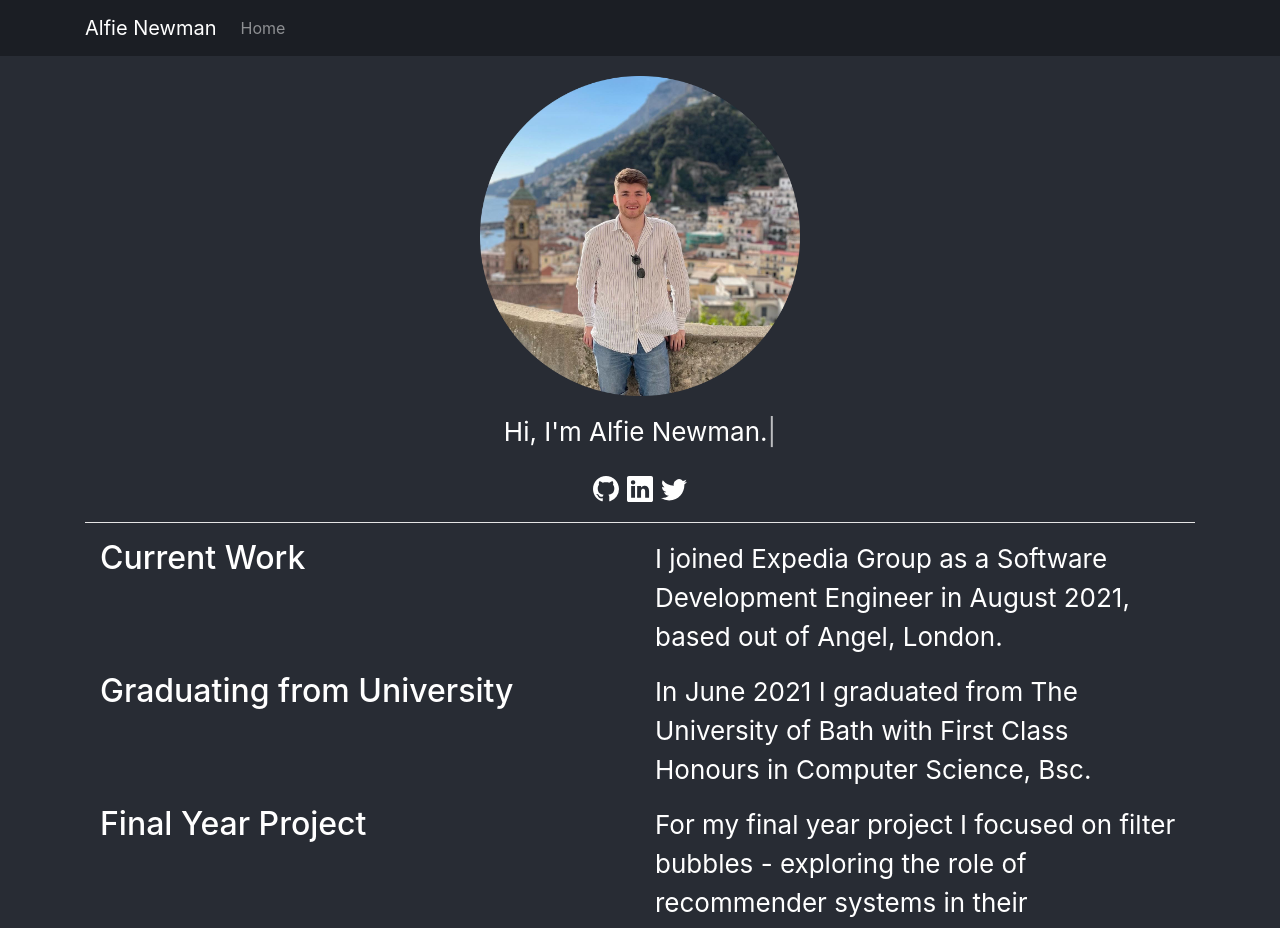
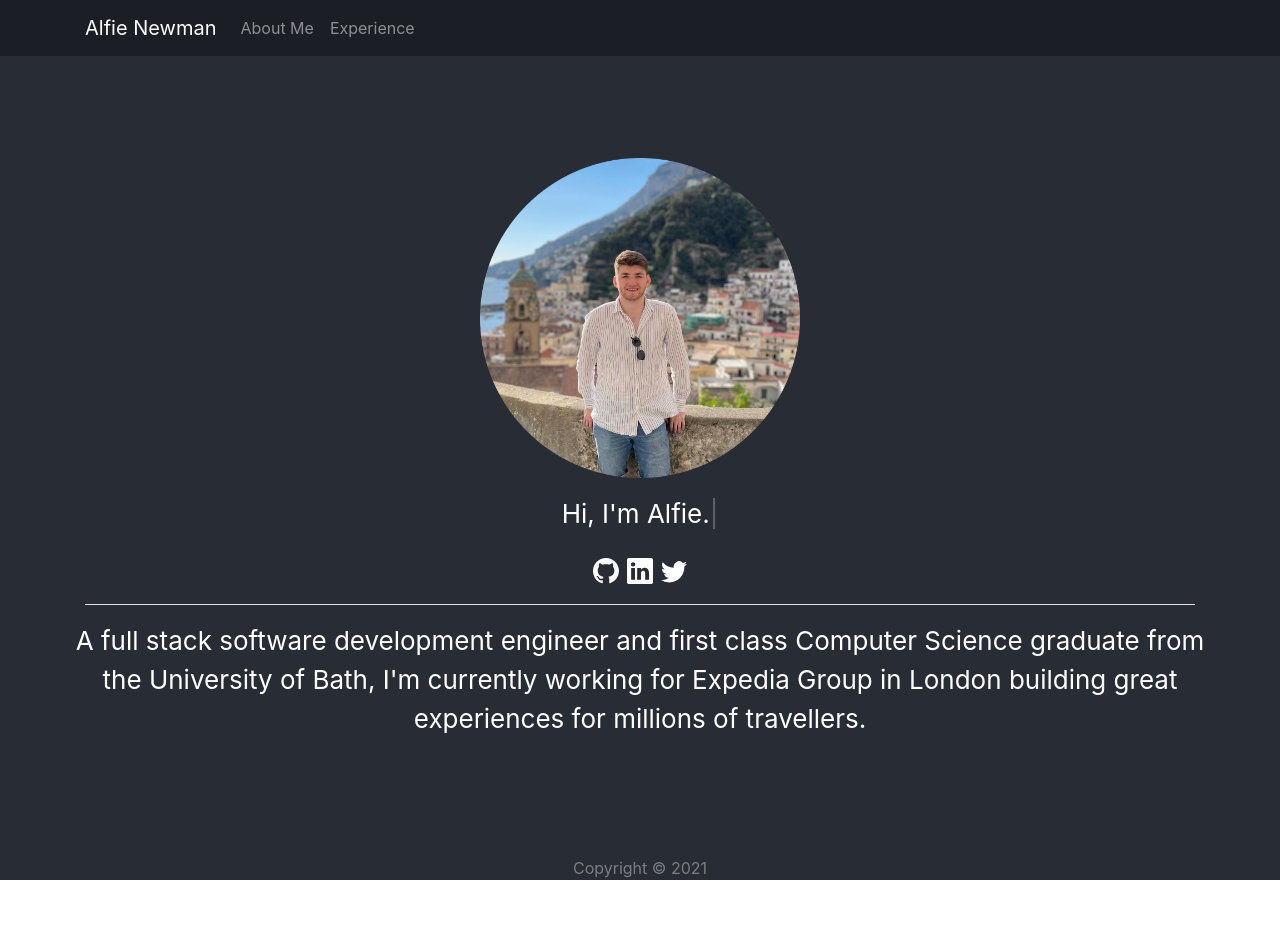
Before and after one commit to alfiewn/personal-website, a React (Create React App) app: page / in a window 1280 px wide. Shown: the top 928 px of the page. After the commit the page ends 880 px from the top, so only its background shows below. Built offline with nearby package versions, Linux system fonts and the light colour scheme.

Commit message:
split about me and experience pages

```diff
--- a/src/App.css
+++ b/src/App.css
@@ -16,7 +16,6 @@
   justify-content: center;
   font-size: calc(10px + 2vmin);
   color: white;
-  padding-top: 20px;
 }
 
 .App-footer {
--- a/src/App.js
+++ b/src/App.js
@@ -2,7 +2,8 @@ import 'bootstrap/dist/css/bootstrap.min.css';
 import { Route, Routes } from "react-router-dom";
 import 'react-typist/dist/Typist.css';
 import './App.css';
-import Home from './components/Home';
+import About from './components/About';
+import Experience from './components/Experience';
 import NavBar from './components/Navbar';
 
 function App() {
@@ -11,7 +12,8 @@ function App() {
       <NavBar></NavBar>
       <header className="App-header">
         <Routes>
-          <Route path="/" element={<Home />} />
+          <Route path="/" element={<About />} />
+          <Route path="/experience" element={<Experience />} />
         </Routes>
       </header>
       <footer className="App-footer">
--- a/src/components/Home.js
+++ b/src/components/About.js
@@ -1,7 +1,6 @@
 import { Container } from 'react-bootstrap';
 import Row from 'react-bootstrap/Row';
 import Typist from 'react-typist';
-import Experience from './Experience';
 import portrait from '../images/portrait.png';
 import SocialButtons from './SocialButtons';
 
@@ -13,19 +12,25 @@ function Portrait(props) {
 
 function Intro(props) {
     return <Row className='mt-3 justify-content-center'>
-        <Typist>Hi, I'm Alfie Newman.</Typist>
+        <Typist>Hi, I'm Alfie.</Typist>
     </Row>
 }
 
+function Description(props) {
+    return <Row>
+        <p>A full stack software development engineer and first class Computer Science graduate from the University of Bath, I'm currently working for
+            Expedia Group in London building great experiences for millions of travellers.</p>
+    </Row>
+}
 
-function Home(props) {
+function About(props) {
     return <Container>
         <Portrait />
         <Intro />
         <SocialButtons />
         <hr className='Rule' />
-        <Experience />
+        <Description />
     </Container>
 }
 
-export default Home
+export default About
--- a/src/components/Experience.js
+++ b/src/components/Experience.js
@@ -12,20 +12,21 @@ function ExperienceModule(props) {
 
 function Experience(props) {
 
-    return <Container fluid>
+    return <Container>
         <ExperienceModule
-            title="Current Work"
-            body="I joined Expedia Group as a Software Development Engineer in August 2021, based out of Angel, London."
+            title="Expedia Group"
+            body="I initially joined Expedia Group as a Software Development Engineer intern in June 2019, completing a year long placement working on SEM tech solutions.
+        I rejoined in August 2021, working in the Fintech space for Expedia Partner Solutions."
         />
-
+        <hr className='Rule' />
         <ExperienceModule
-            title="Graduating from University"
-            body="In June 2021 I graduated from The University of Bath with First Class Honours in Computer Science, Bsc."
+            title="University of Bath"
+            body="In June 2021 I graduated from The University of Bath with First Class Honours in Computer Science, Bsc. I acheived a mark of 82% for my dissertation titled AltArticle: Fighting the Filter Bubble with Alternative Article Recommendations."
         />
-
+        <hr className='Rule' />
         <ExperienceModule
-            title="Final Year Project"
-            body="For my final year project I focused on filter bubbles - exploring the role of recommender systems in their construction and the potential for using deep learning in their destruction."
+            title="Prior to University"
+            body="Experience gained previous to graduation includes teaching English in Bali, Indonesia, and work experience placements at PepsiCo and Grey Matter Ltd."
         />
 
     </Container>
--- a/src/components/ExperienceBody.js
+++ b/src/components/ExperienceBody.js
@@ -6,10 +6,6 @@ function ExperienceBody(props){
                 {props.text}
             </p>
         </Col>
-
-
-
-
 }
 
 export default ExperienceBody
--- a/src/components/Navbar.js
+++ b/src/components/Navbar.js
@@ -7,7 +7,8 @@ function NavBar(props) {
             <Navbar.Toggle aria-controls="basic-navbar-nav" />
             <Navbar.Collapse id="basic-navbar-nav">
                 <Nav className="me-auto">
-                    <Nav.Link href="/">Home</Nav.Link>
+                    <Nav.Link href="/">About Me</Nav.Link>
+                    <Nav.Link href="/experience">Experience</Nav.Link>
                 </Nav>
             </Navbar.Collapse>
         </Container>
```
